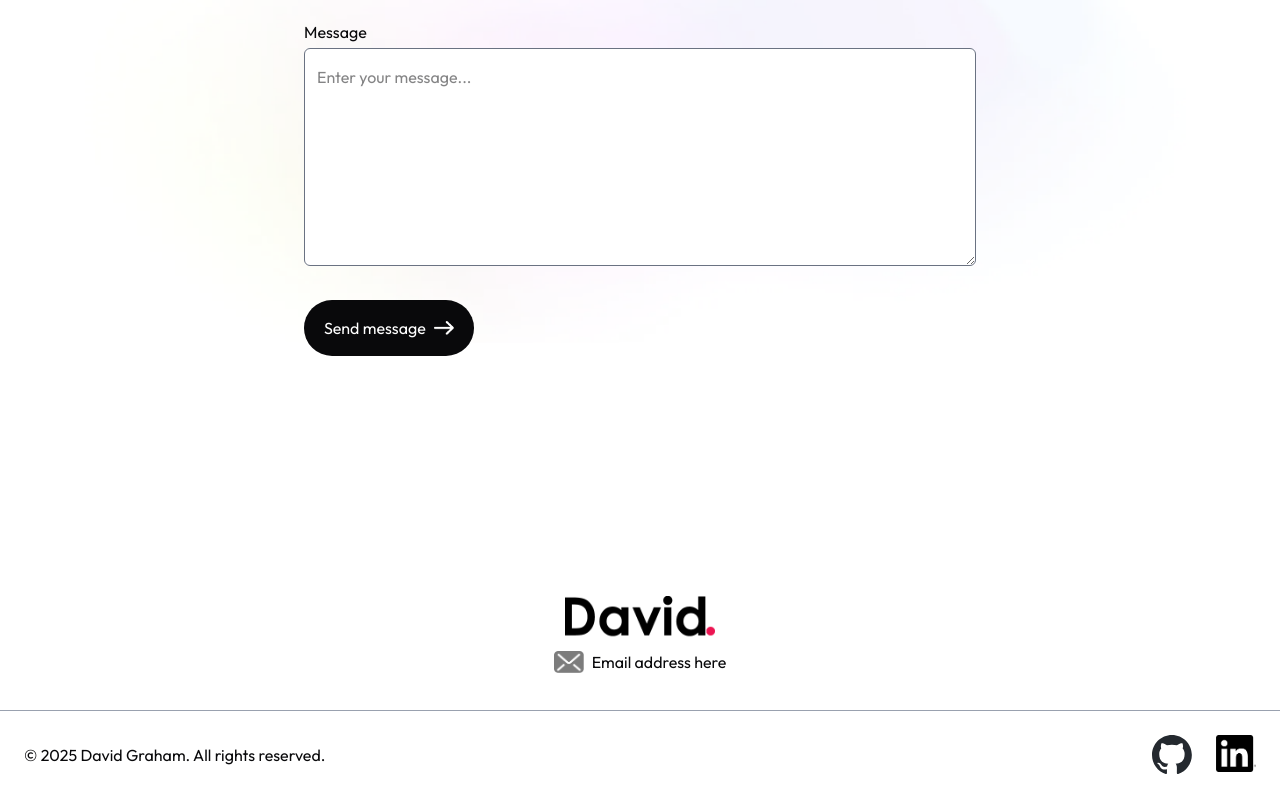
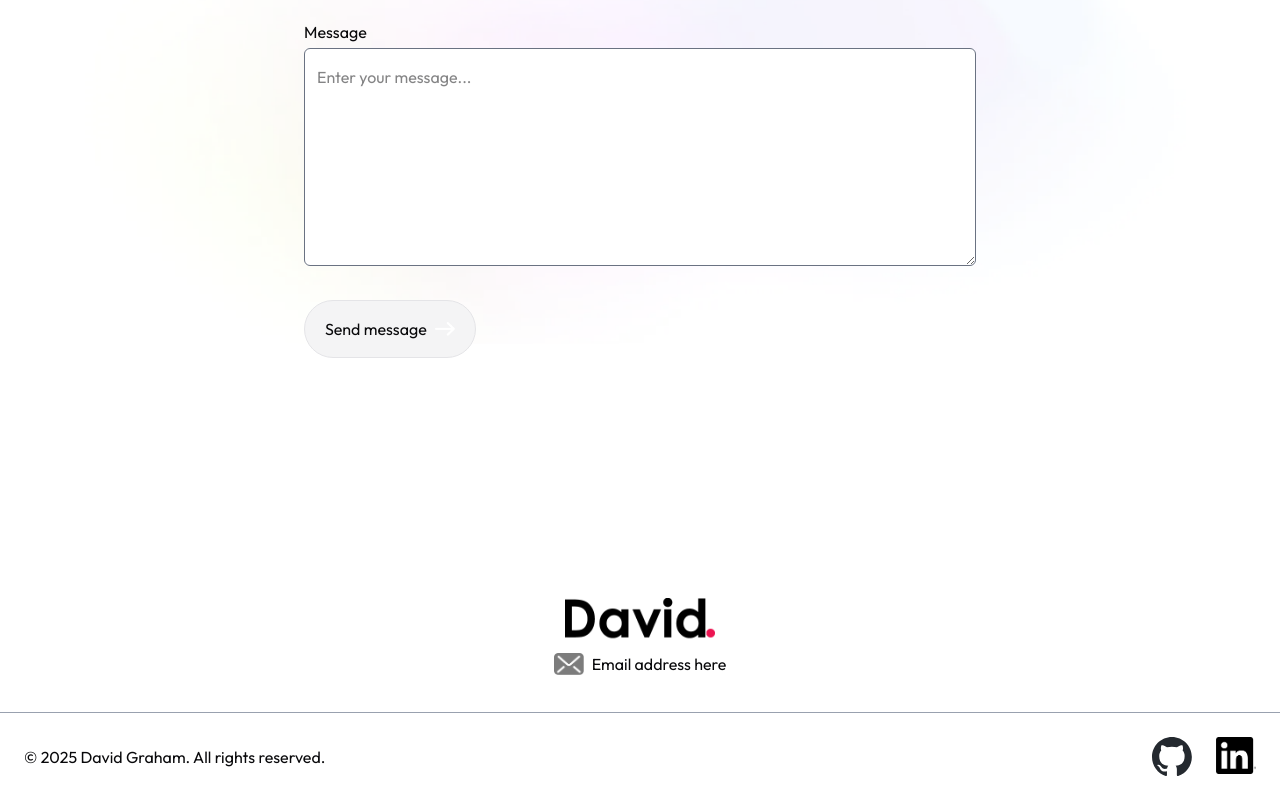
Before and after one commit to Seedling32/portfolio, a Next.js app: page / in a window 1280 px wide. Shown: the part 2966-3766 px from the top of the page. Built offline with nearby package versions, Linux system fonts and the light colour scheme; a web font is replaced by a local one.

Commit message:
Just more styling

```diff
--- a/app/page.tsx
+++ b/app/page.tsx
@@ -38,7 +38,7 @@ export default function Home() {
       <Header />
       <About isDarkMode={isDarkMode} />
       <Projects />
-      <Contact />
+      <Contact isDarkMode={isDarkMode} />
       <Footer isDarkMode={isDarkMode} />
     </div>
   );
--- a/components/Contact.tsx
+++ b/components/Contact.tsx
@@ -5,7 +5,7 @@ import Image from 'next/image';
 import { useState } from 'react';
 import { toast } from 'sonner';
 
-const Contact = () => {
+const Contact = ({ isDarkMode }: { isDarkMode: boolean }) => {
   const [result, setResult] = useState('');
 
   const onSubmit = async (event: React.FormEvent<HTMLFormElement>) => {
@@ -37,7 +37,7 @@ const Contact = () => {
   return (
     <div
       id="contact"
-      className="w-full px-10 py-10 scroll-mt-24 bg-[url(/footer-bg-color.png)] bg-no-repeat bg-center bg-[length:90%_auto]"
+      className="w-full px-10 py-10 scroll-mt-24 bg-[url(/footer-bg-color.png)] bg-no-repeat bg-center bg-[length:90%_auto] dark:bg-radial from-white/10 to-transparent"
     >
       <h2 className="text-center text-lg font-Ovo">Connect with me</h2>
       <h3 className="text-center text-5xl font-Ovo">Send a message</h3>
@@ -56,7 +56,7 @@ const Contact = () => {
             name="name"
             placeholder="Enter your name..."
             required
-            className="p-3 outline-none border border-gray-500 rounded-md bg-background focus:bg-amber-200/20"
+            className="p-3 outline-none border border-gray-500 rounded-md bg-background focus:bg-amber-200/20 dark:focus:bg-muted-foreground dark:focus:text-black"
           />
           <label htmlFor="email">Email</label>
           <input
@@ -65,7 +65,7 @@ const Contact = () => {
             name="email"
             placeholder="Enter your email..."
             required
-            className="p-3 outline-none border border-gray-500 rounded-md bg-background focus:bg-amber-200/20"
+            className="p-3 outline-none border border-gray-500 rounded-md bg-background focus:bg-amber-200/20 dark:focus:bg-muted-foreground dark:focus:text-black"
           />
         </div>
         <label htmlFor="message">Message</label>
@@ -75,15 +75,15 @@ const Contact = () => {
           rows={6}
           placeholder="Enter your message..."
           required
-          className="w-full p-3 outline-none border border-gray-500 rounded-md bg-background mb-6 focus:bg-amber-200/20"
+          className="w-full p-3 outline-none border border-gray-500 rounded-md bg-background mb-6 focus:bg-amber-200/20 dark:focus:bg-muted-foreground dark:focus:text-black"
         ></textarea>
         <button
           type="submit"
-          className="flex items-center gap-2 bg-foreground text-background px-5 py-3 rounded-full hover:shadow-[4px_4px_10px_#333] duration-300 cursor-pointer"
+          className="flex items-center gap-2 bg-secondary text-foreground px-5 py-3 rounded-full hover:shadow-[4px_4px_10px_#333] duration-300 cursor-pointer hover:-translate-y-1 border"
         >
           {result === '' ? 'Send message' : result}
           <Image
-            src={assets.right_arrow_white}
+            src={isDarkMode ? assets.right_arrow : assets.right_arrow_white}
             alt="Right arrow."
             width={20}
             height={20}
```
